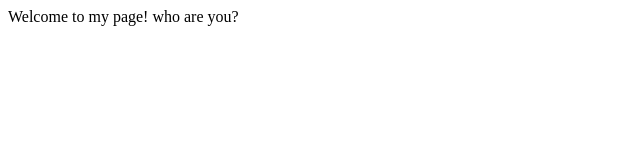
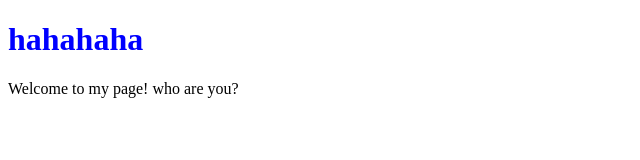
Before and after one commit to ChanHHaeng/annyeong, a plain HTML site: page index.html in a window 1280 px wide. Shown: the whole page, without its empty margins (0-640 px from the left). Drawn offline with Linux system fonts and the light colour scheme.

Commit message:
change header's color

```diff
--- a/index.html
+++ b/index.html
@@ -6,6 +6,7 @@
     <title>Hello</title>
 </head>
 <body>
+    <h1 style="color:blue;">hahahaha</h1>
     Welcome to my page!
     who are you?
 </body>
```
